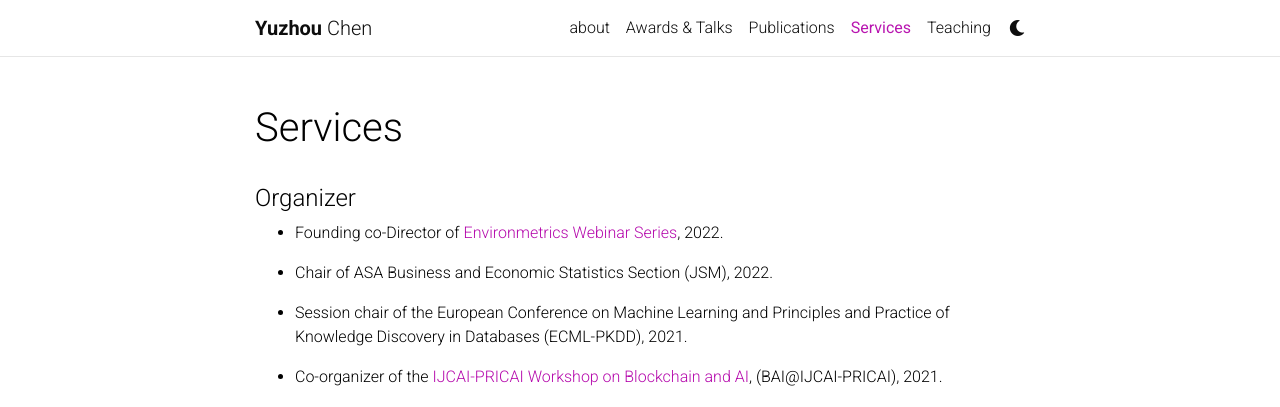
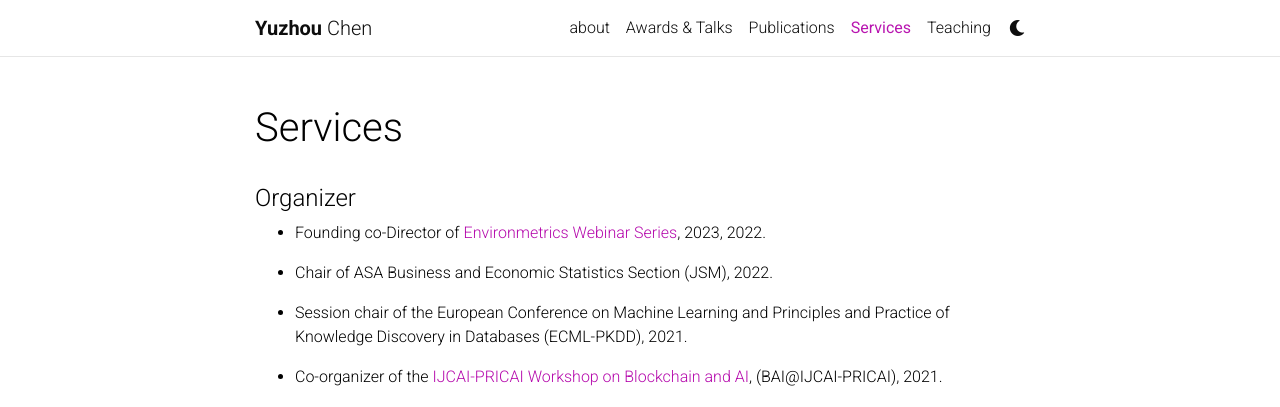
Before and after one commit to yuzhouguangc/yuguang_website, a Jekyll site: the page built from _pages/services.md, in a window 1280 px wide and 900 px high. Shown: the top 407 px of the window. Built offline with Jekyll 4.4.1, drawn with Linux system fonts in a browser that asks for light colours; comment, search, counter and statistics services are not loaded; a style sheet for code colours, icons or effects is not loaded.

Commit message:
Update services.md

```diff
--- a/_pages/services.md
+++ b/_pages/services.md
@@ -8,7 +8,7 @@ nav: true
 
 #### Organizer
 
-- Founding co-Director of [Environmetrics Webinar Series](https://www.environmetrics.xyz/), 2022.
+- Founding co-Director of [Environmetrics Webinar Series](https://www.environmetrics.xyz/), 2023, 2022.
 
 - Chair of ASA Business and Economic Statistics Section (JSM), 2022.
 
```
